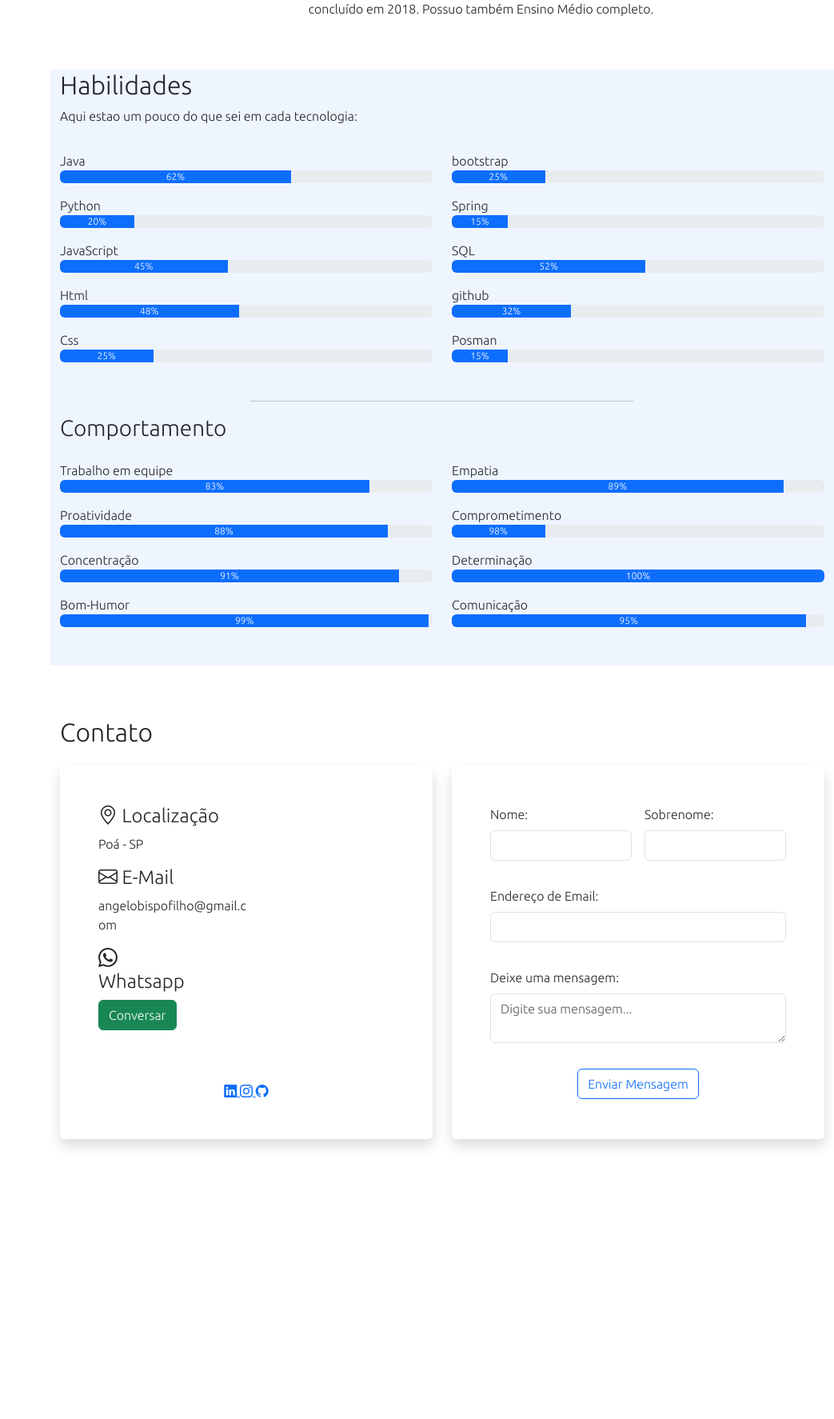
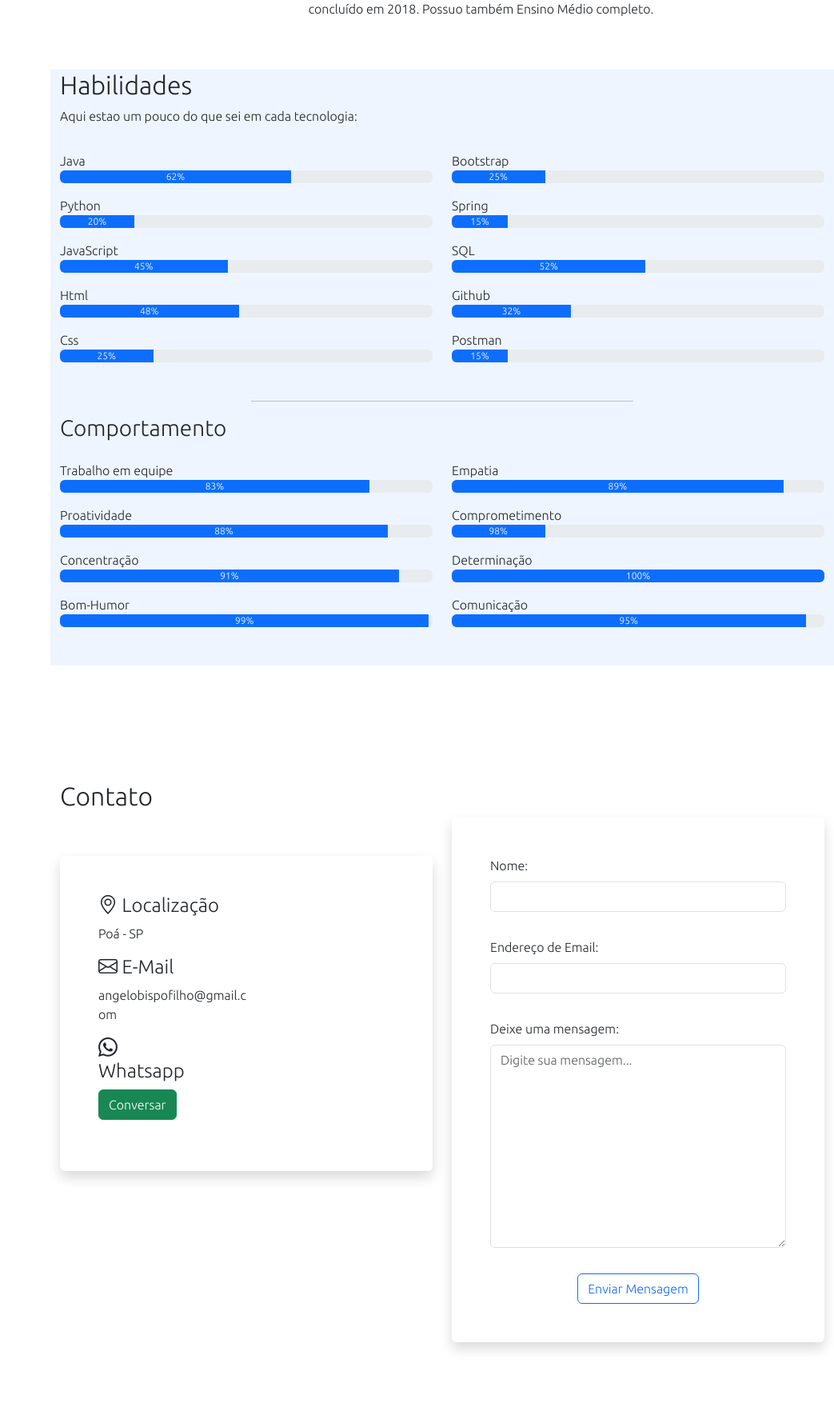
Before and after one commit to AngeloMarcos/Portifolio, a Python web app: template templates/index.html in a window 1280 px wide. Shown: the part 1769-3543 px from the top of the page at 80% size, without its empty margins (237-1280 px from the left). Before the commit the page ends 3204 px from the top, so only its background shows below. Run offline with Jinja, Linux system fonts and the light colour scheme; the template is opened without the code that fills it, so the values that code supplies are empty; some libraries are stand-ins or nearby versions.

Commit message:
contato estilizado, email configurado

```diff
--- /dev/null
+++ b/config.py
@@ -0,0 +1,2 @@
+email = 'angecodesp@gmail.com  '
+senha = 'AngeCode2024'
--- a/templates/index.html
+++ b/templates/index.html
@@ -167,7 +167,7 @@
                     </div>
                     <div class="col-md-6">
 
-                       <p class="mt-3 mb-0">bootstrap</p>
+                       <p class="mt-3 mb-0">Bootstrap</p>
                        <div class="progress">
                            <div class="progress-bar" role="progressbar" style="width: 25%;" arial-valuenow="25" aria-valuemax="100">
                                25%
@@ -185,13 +185,13 @@
                                52%
                            </div>
                        </div>
-                       <p class="mt-3 mb-0">github</p>
+                       <p class="mt-3 mb-0">Github</p>
                        <div class="progress">
                            <div class="progress-bar" role="progressbar" style="width: 32%;" arial-valuenow="25" aria-valuemax="100">
                                32%
                            </div>
                        </div>
-                       <p class="mt-3 mb-0">Posman</p>
+                       <p class="mt-3 mb-0">Postman</p>
                        <div class="progress">
                            <div class="progress-bar" role="progressbar" style="width: 15%;" arial-valuenow="25" aria-valuemax="100">
                                15%
@@ -269,12 +269,12 @@
        <!-- Outras section -->
 
 
-       <section class="pt-5 pb-5" id="contato">
-        <div class="container mb-5">
-            <h2 class="pt-3 pb-3">Contato</h2>
+       <section class="pt-5 mt-5 pb-5" id="contato">
+        <div class="container mt-5 mb-5">
+            <h2 class="mt-5">Contato</h2>
 
             <div class="row">
-                <div class="col-md-6">
+                <div class="col-md-6 mt-5">
                     <div class="card p-5 shadow border-0">
                         <div class="endereco col-md-6">
                             <h4><i class="bi bi-geo-alt"></i> Localização</h4>
@@ -285,26 +285,11 @@
                             <p>angelobispofilho@gmail.com</p>
                         </div>
                         <div class="whatsapp pb-3 col-md-4">
-                            <h4><i class="bi bi-whatsapp "></i> Whatsapp</h4>
-                            <a href="https://wa.me/5511991909106/?text=textourl"> <button class="btn btn-success ">Conversar</button></a>
+                            <h4><i class="bi bi-whatsapp  pb-3 pb-3 "></i> Whatsapp</h4>
+                            <a href="https://wa.me/5511991909106/?text=textourl"> <button class="btn btn-success">Conversar</button></a>
 
                         </div>
 
-                        <div class=" mt-4 col-md-12 text-center">
-
-                        <div class=" mt-4 col-md-12 text-center">
-                            <a  href="https://www.linkedin.com/in/angelo-marcos-116122181/">
-                                <i class="bi-linkedin"></i>
-                            </a>
-                            <a target="_blank"  href="https://www.instagram.com/angelo_marcos_bispo/">
-                                <i class="bi bi-instagram"></i>
-                            </a>
-                            <a target="_blank"  href="https://github.com/AngeloMarcos">
-                                <i class="bi bi-github"></i>
-                            </a>
-                        </div>
-
-                        </div>
 
 
                     </div>
@@ -314,24 +299,22 @@
                     <div class="card p-5 h-100 shadow border-0">
                         <form class="row g-3">
 
-                            <div class="mb-3 col-md-6">
+                            <div class="mb-3 col-md-12">
                                 <label for="nome" class="form-label">Nome:</label>
                                 <input type="name" name="nome" class="form-control" id="emailInput" aria-describedby="emailHelp" required>
                             </div>
-                            <div class="mb-3 col-md-6">
-                                <label for="nome" name="sobrenome" class="form-label">Sobrenome:</label>
-                                <input type="name" class="form-control" id="nome" aria-describedby="emailHelp" required>
+
+
+                            <div class="mb-3 col-md-12">
+                                <label for="email" class="form-label">Endereço de Email:</label>
+                                <input type="name"  name="email" class="form-control" id="sobrenome" aria-describedby="emailHelp" required>
+
+
                             </div>
 
                             <div class="mb-3 col-md-12">
-                                <label for="email"  name="email"class="form-label">Endereço de Email:</label>
-                                <input type="name" class="form-control" id="sobrenome" aria-describedby="emailHelp" required>
-
-
-                            </div>
-                            <div class="mb-3 col-md-12">
-                                <label for="mensagem" name="mensagem" class="form-label">Deixe uma mensagem:</label>
-                                <textarea class="form-control" id="messageInput" placeholder="Digite sua mensagem..." required></textarea>
+                                <label for="mensagem" class="form-label">Deixe uma mensagem:</label>
+                                <textarea class="form-control" name="mensagem" id="messageInput" rows="10" placeholder="Digite sua mensagem..." required></textarea>
                             </div>
                          <div class="col-12 d-flex justify-content-center">
                             <button type="submit"  class="btn btn-outline-primary">Enviar Mensagem</button>
```
Also changed, not shown: app.py (+52 -1 lines).
